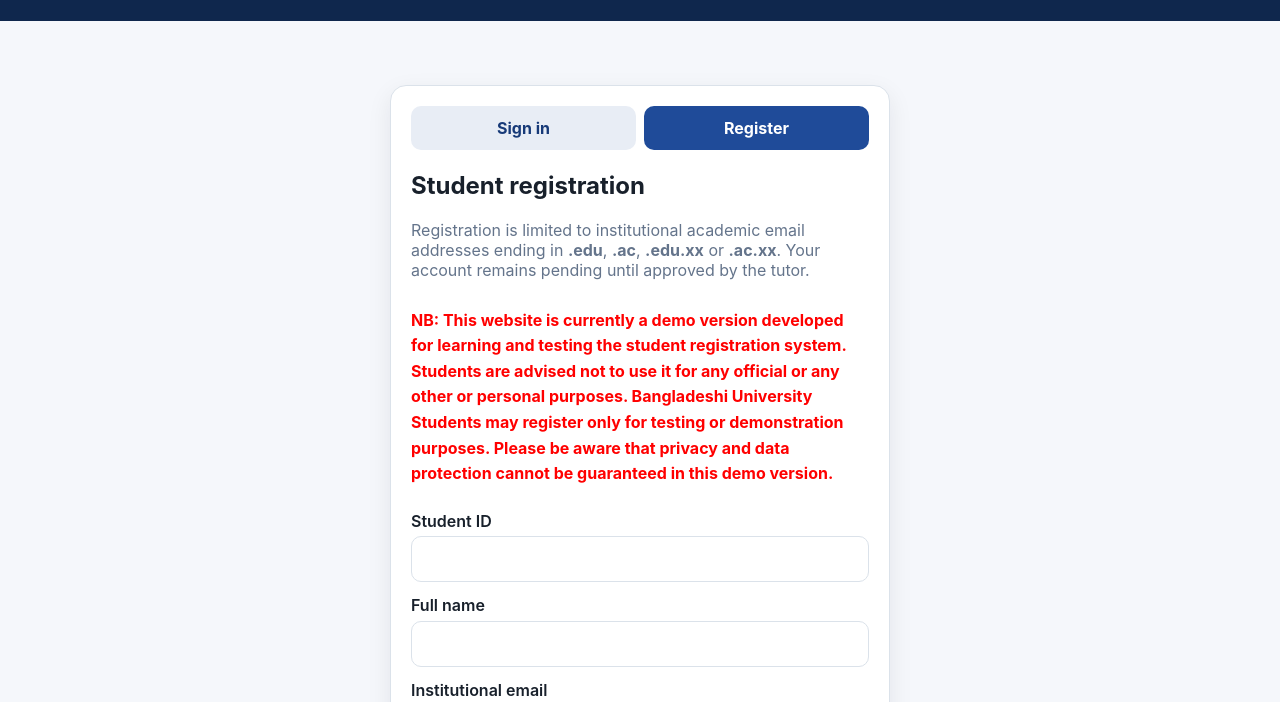
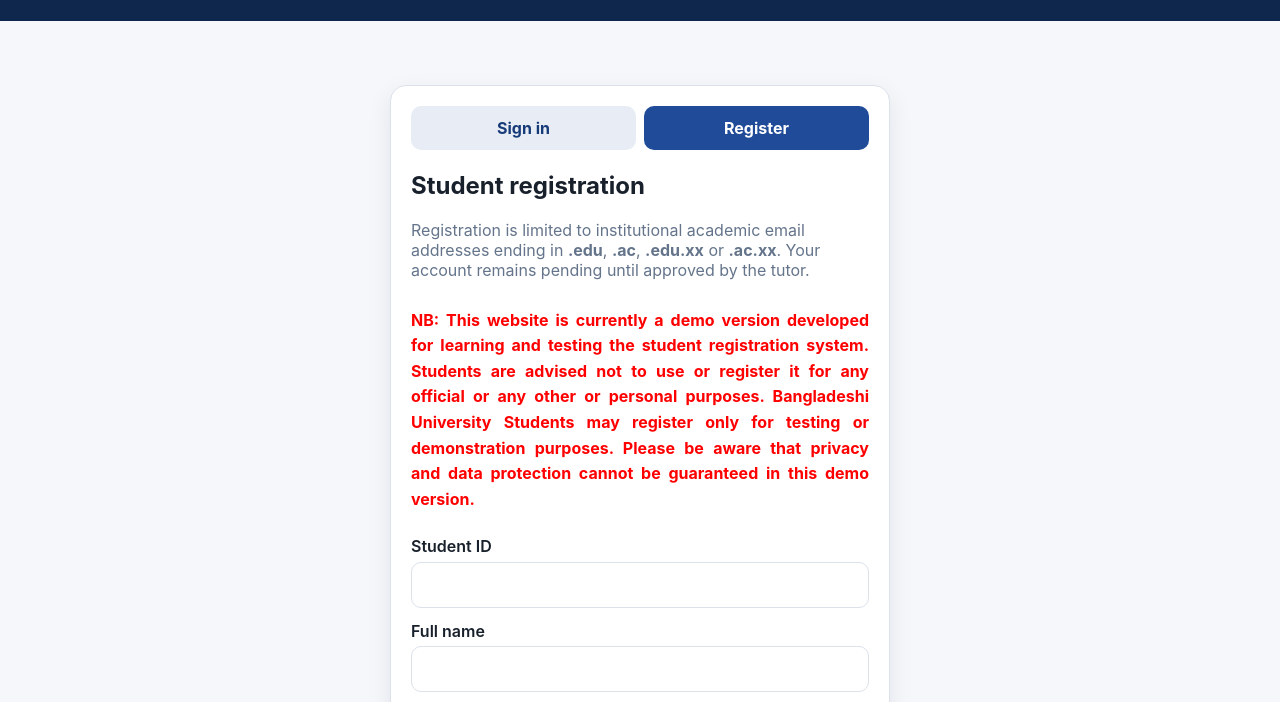
Before and after one commit to engraalim/student-tutorial-portal, a plain HTML site: page index.html in a window 1280 px wide. Both pictures are taken after a click on the button "Register". Shown: the part 90-792 px from the top of the page. Drawn offline with Linux system fonts and the light colour scheme; no server answers.

Commit message:
Update warning message for student registration demo

```diff
--- a/index.html
+++ b/index.html
@@ -251,6 +251,7 @@
             margin-bottom: 24px;
             color: red;
             line-height: 1.6;
+            text-align: justify;
           "
         >
 
@@ -258,7 +259,7 @@
 
             NB: This website is currently a demo version developed
             for learning and testing the student registration system.
-            Students are advised not to use it for any official or any other or personal purposes.
+            Students are advised not to use or register it for any official or any other or personal purposes.
             Bangladeshi University Students may register only for testing
             or demonstration purposes. Please be aware that privacy and
             data protection cannot be guaranteed in this demo version.
```
